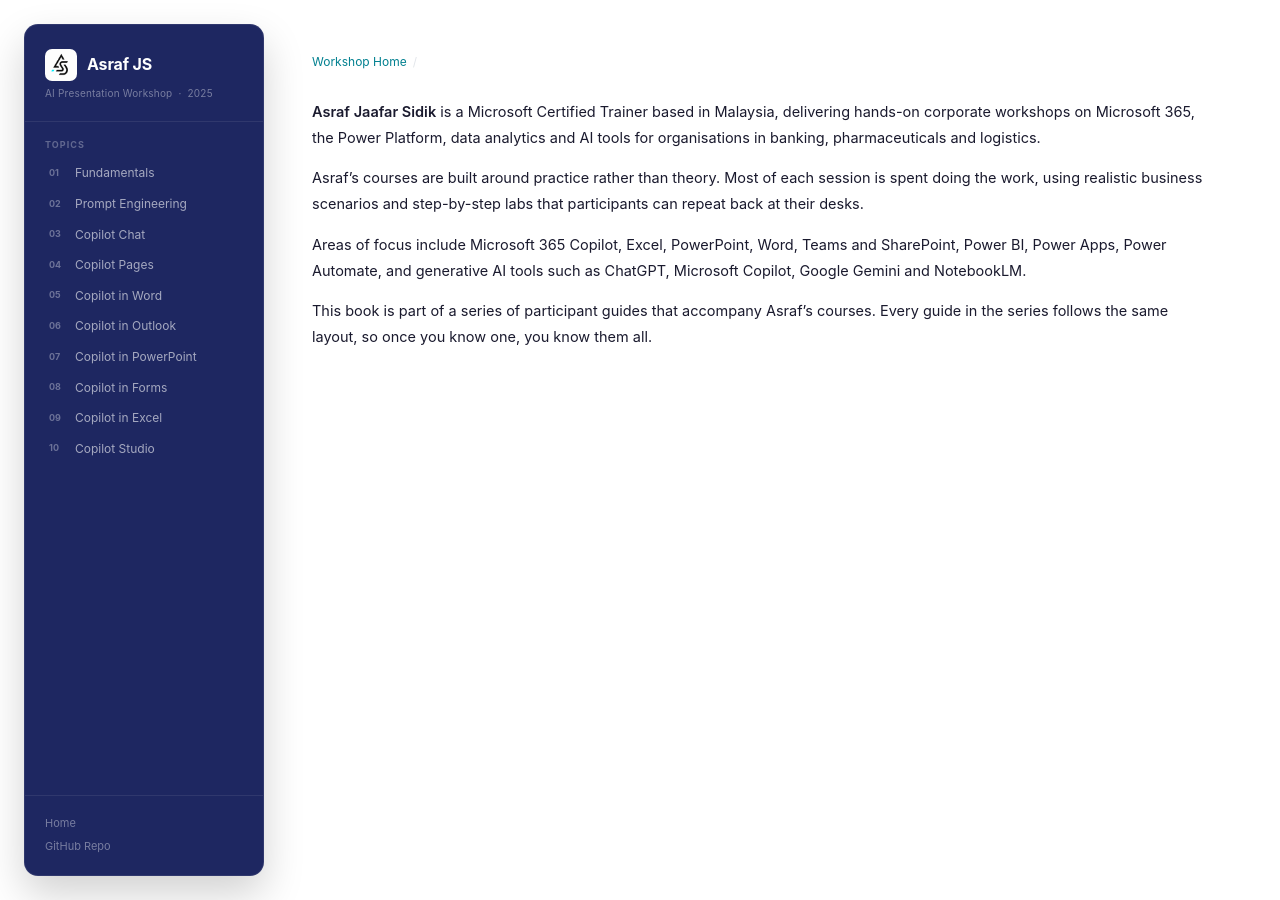
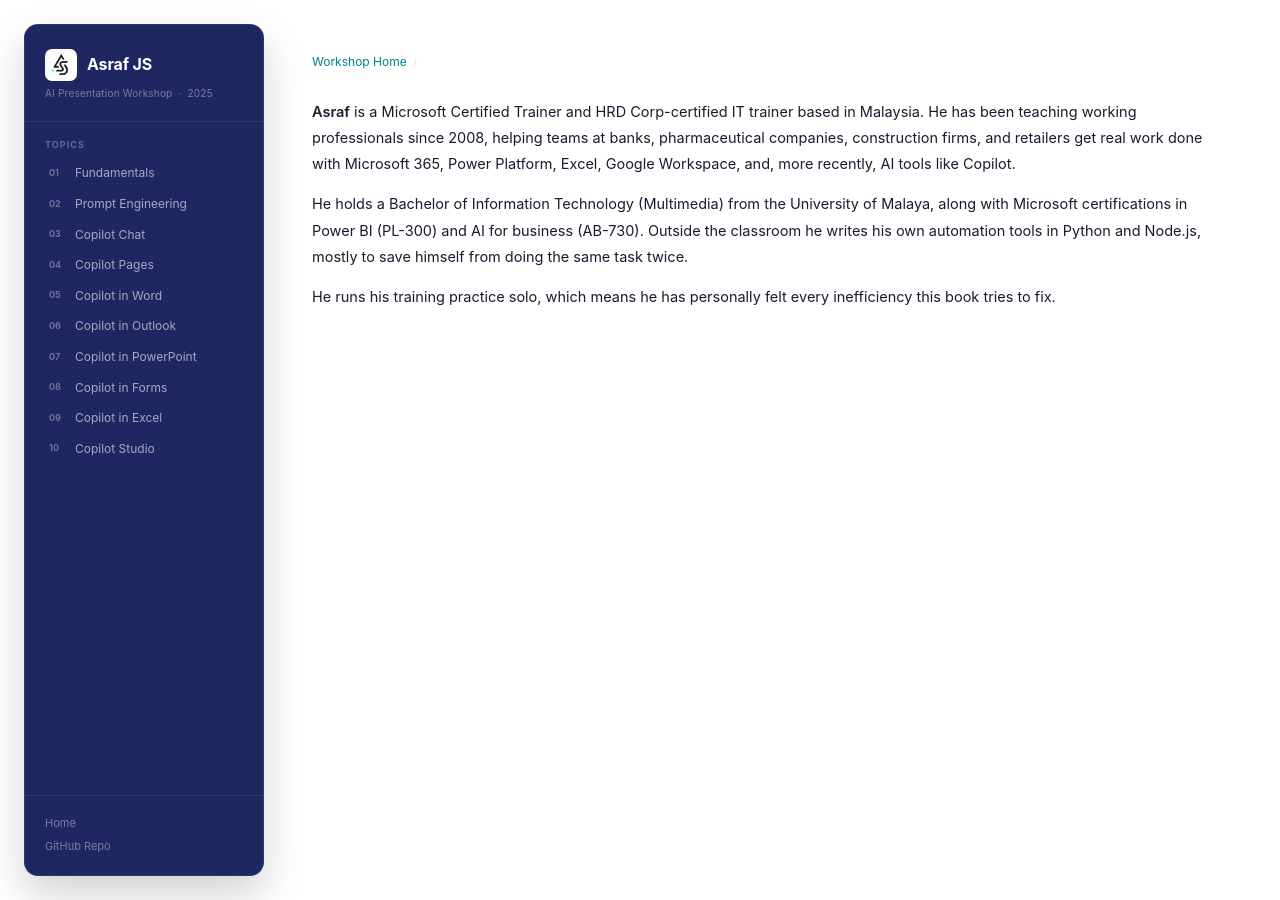
Before and after one commit to Asraf-JS/M365-Copilot-Workshop, a Jekyll site: the page built from book/front/about-the-author.md, in a window 1280 px wide. Built offline with Jekyll 4.4.1, drawn with Linux system fonts in a browser that asks for light colours; our own code applies the rules of GitHub Pages for plain Markdown files.

Commit message:
Replace the drafted About the author with Asraf's own bio
Co-Authored-By: Claude Opus 5.5 <noreply@anthropic.com>
Claude-Session: https://claude.ai/code/session_01S12GXiGXwWu5n2stPEFgm8

```diff
--- a/book/front/about-the-author.md
+++ b/book/front/about-the-author.md
@@ -1,7 +1,5 @@
-**Asraf Jaafar Sidik** is a Microsoft Certified Trainer based in Malaysia, delivering hands-on corporate workshops on Microsoft 365, the Power Platform, data analytics and AI tools for organisations in banking, pharmaceuticals and logistics.
+**Asraf** is a Microsoft Certified Trainer and HRD Corp-certified IT trainer based in Malaysia. He has been teaching working professionals since 2008, helping teams at banks, pharmaceutical companies, construction firms, and retailers get real work done with Microsoft 365, Power Platform, Excel, Google Workspace, and, more recently, AI tools like Copilot.
 
-Asraf's courses are built around practice rather than theory. Most of each session is spent doing the work, using realistic business scenarios and step-by-step labs that participants can repeat back at their desks.
+He holds a Bachelor of Information Technology (Multimedia) from the University of Malaya, along with Microsoft certifications in Power BI (PL-300) and AI for business (AB-730). Outside the classroom he writes his own automation tools in Python and Node.js, mostly to save himself from doing the same task twice.
 
-Areas of focus include Microsoft 365 Copilot, Excel, PowerPoint, Word, Teams and SharePoint, Power BI, Power Apps, Power Automate, and generative AI tools such as ChatGPT, Microsoft Copilot, Google Gemini and NotebookLM.
-
-This book is part of a series of participant guides that accompany Asraf's courses. Every guide in the series follows the same layout, so once you know one, you know them all.
+He runs his training practice solo, which means he has personally felt every inefficiency this book tries to fix.
```
Also changed, not shown: 1 other file.
